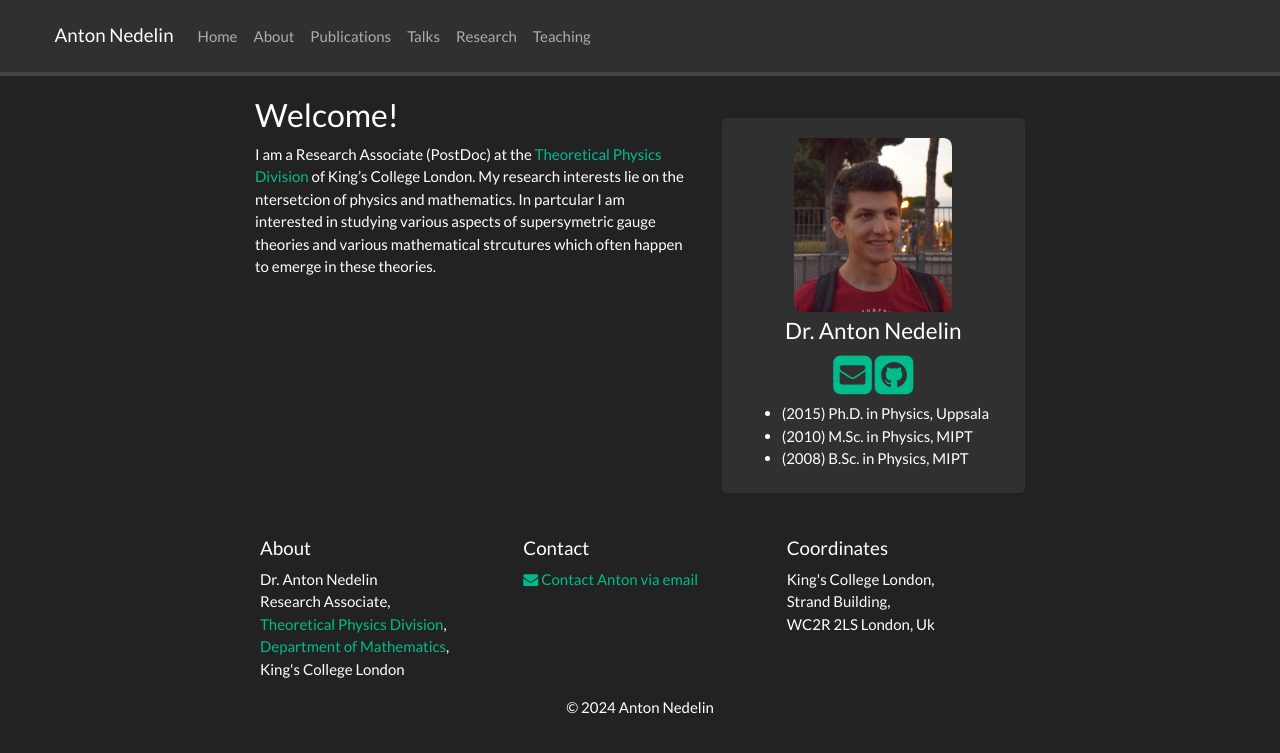
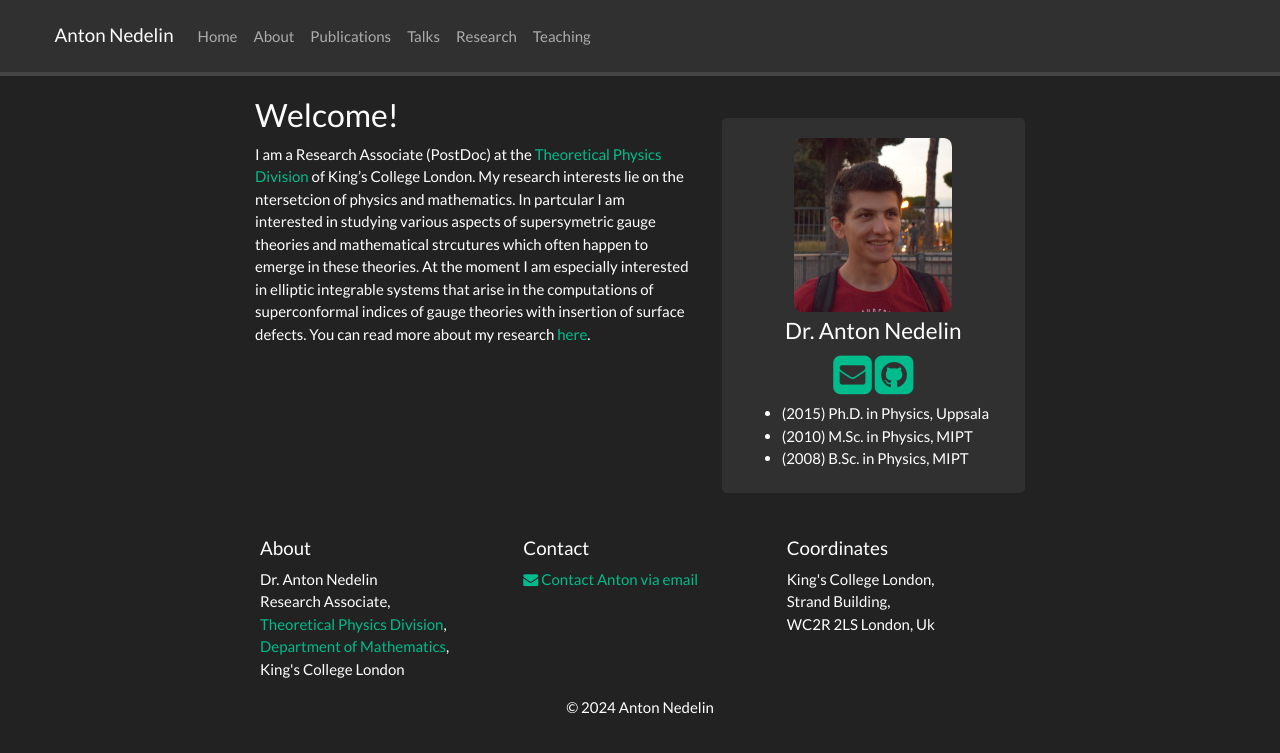
Before and after one commit to anedelin/anedelin.github.io, a Jekyll site: the page built from _pages/home.md, in a window 1280 px wide. Shown: the top 753 px of the page. Built offline with Jekyll 4.4.1, drawn with Linux system fonts in a browser that asks for light colours; nearby versions of some CDN libraries; a style sheet for code colours, icons or effects is not loaded.

Commit message:
Starting Website

```diff
--- a/_pages/home.md
+++ b/_pages/home.md
@@ -9,5 +9,6 @@ permalink: /
 
 I am a Research Associate (PostDoc) at the <a href="https://www.kcl.ac.uk/research/theoretical-physics">Theoretical Physics Division</a>
 of King's College London. My research interests lie on the ntersetcion of physics and mathematics. In partcular I am interested in
-studying various aspects of supersymetric gauge theories and various mathematical strcutures which often happen to emerge in  these
-theories.
+studying various aspects of supersymetric gauge theories and mathematical strcutures which often happen to emerge in  these
+theories. At the moment I am especially interested in elliptic integrable systems that arise in the computations of superconformal indices
+of gauge theories with insertion of surface defects. You can read more about my research <a href="/research/" target="_blank">here</a>.
```
